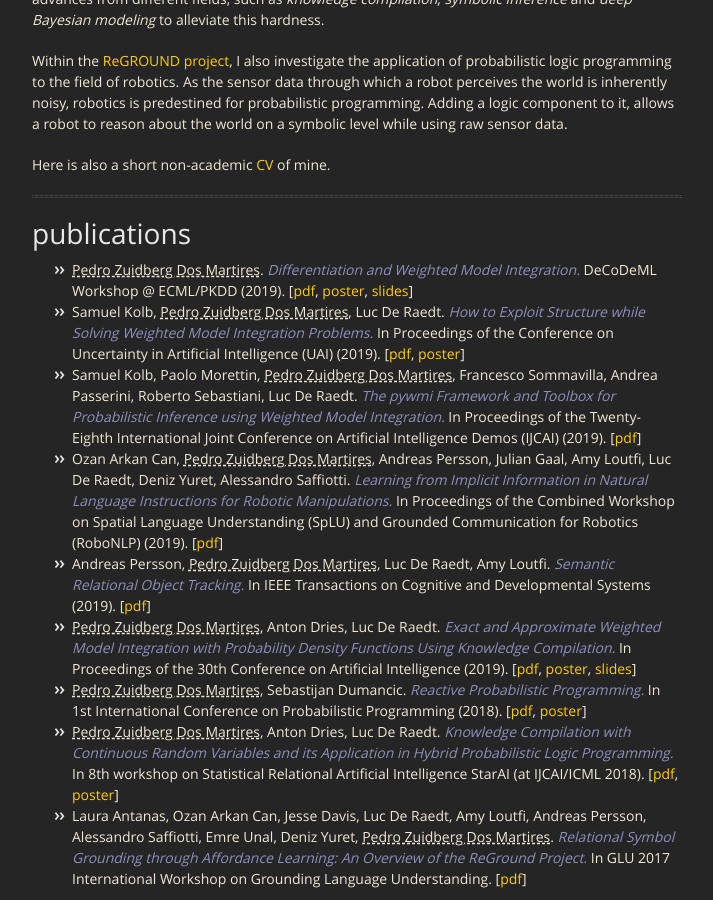
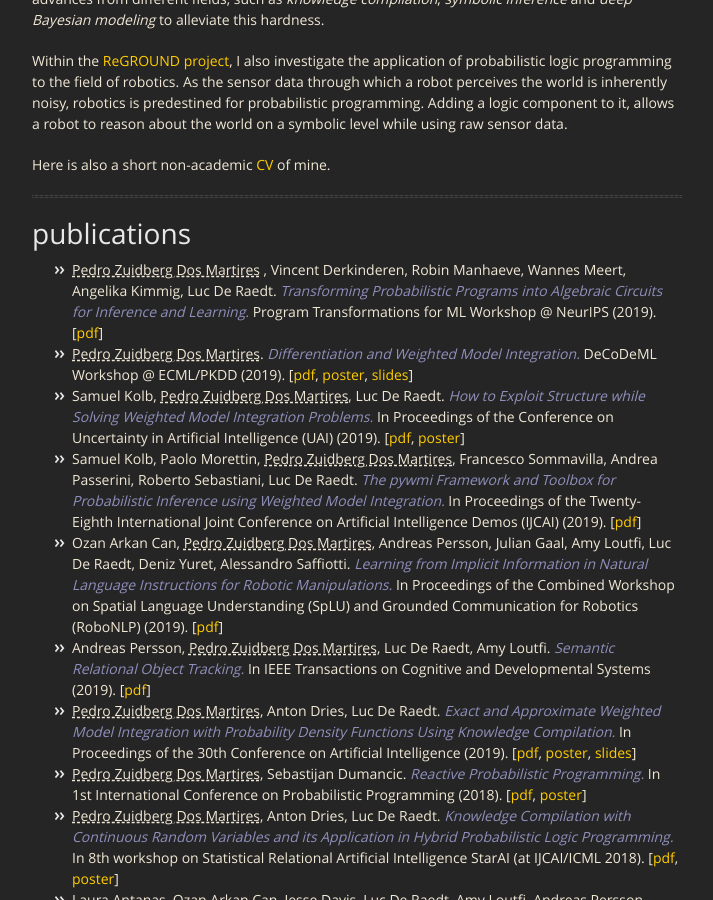
Before and after one commit to pedrozudo/pedrozudo.github.io, a Jekyll site: the page built from index.md, in a window 1280 px wide and 900 px high, scrolled down 512 px. Shown: the whole window, without its empty margins (283-996 px from the left). Built offline with Jekyll 4.4.1, drawn with Linux system fonts in a browser that asks for light colours.

Commit message:
adder program tansformation paper

```diff
--- a/index.md
+++ b/index.md
@@ -32,6 +32,10 @@ permalink:
 <hr>
    <h1 id="publications">publications</h1>
    <ul>
+      <li>
+          <first_author>Pedro Zuidberg Dos Martires</first_author> , Vincent Derkinderen, Robin Manhaeve, Wannes Meert, Angelika Kimmig, Luc De Raedt. <paper>Transforming Probabilistic Programs into Algebraic Circuits for Inference and Learning.</paper> Program Transformations for ML Workshop @ NeurIPS (2019).
+         [<a href="docs/ProgramTransformationsforML19/transforming_probabilistic_programs_into_algebraic_circuits_for_inference_and_learning.pdf" target="_blank">pdf</a>]
+      </li>
       <li>
           <first_author>Pedro Zuidberg Dos Martires</first_author>. <paper>Differentiation and Weighted Model Integration.</paper> DeCoDeML Workshop @ ECML/PKDD (2019).
          [<a href="docs/decodeml19/grad_wmi_DeCoDeML_2019.pdf" target="_blank">pdf</a>,
```
Also changed, not shown: 3 other files.
